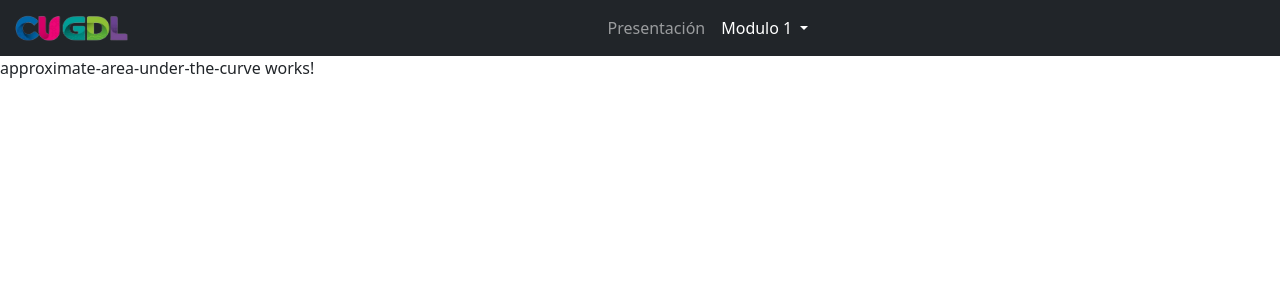
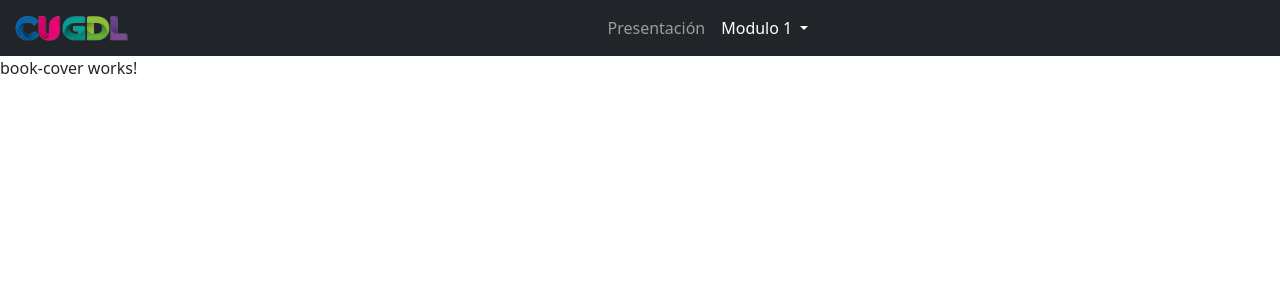
Before and after one commit to Pana33/MatematicasII, an Angular app: page /home/book-cover in a window 1280 px wide. Before the commit this address led to /home/approximate-area-under-the-curve. Shown: the top 300 px of the page. Built offline with nearby package versions, Linux system fonts and the light colour scheme.

Commit message:
Create book cover component
Se crea el componente que tendra la portada del proyecto

```diff
--- a/src/app/app.routes.ts
+++ b/src/app/app.routes.ts
@@ -5,8 +5,9 @@ export const routes: Routes = [
     {path:'',redirectTo:PageRoutes.HOME,pathMatch:'full'},
     {path:PageRoutes.HOME,loadComponent: () => import("./pages/home/home.component").then(m => m.HomeComponent),children:[
         {path:'',redirectTo:PageRoutes.HOME,pathMatch:'full'},
+        {path:PageRoutes.BOOK_COVER,loadComponent: () => import("./pages/book-cover/book-cover.component").then(m => m.BookCoverComponent)},
         {path:PageRoutes.APPROXIMATE_AREA_UNDER_THE_CURVE,loadComponent: () => import("./pages/approximate-area-under-the-curve/approximate-area-under-the-curve.component").then(m => m.ApproximateAreaUnderTheCurveComponent)},
-        {path:'**',redirectTo:PageRoutes.APPROXIMATE_AREA_UNDER_THE_CURVE,pathMatch:'full'}
+        {path:'**',redirectTo:PageRoutes.BOOK_COVER,pathMatch:'full'}
     ]},
     {path:'**',redirectTo:PageRoutes.HOME,pathMatch:'full'}
 ];
--- /dev/null
+++ b/src/app/pages/book-cover/book-cover.component.html
@@ -0,0 +1 @@
+<p>book-cover works!</p>
--- a/src/app/shared/enums/page-routes.ts
+++ b/src/app/shared/enums/page-routes.ts
@@ -1,4 +1,5 @@
 export enum PageRoutes {
     HOME = 'home',
+    BOOK_COVER = 'book-cover',
     APPROXIMATE_AREA_UNDER_THE_CURVE = 'approximate-area-under-the-curve'
 }
```
Also changed, not shown: src/app/pages/book-cover/book-cover.component.ts (added, +12 -0 lines), src/app/pages/book-cover/book-cover.component.scss (added), 1 other file (tests, documents, lock files or other folders).
